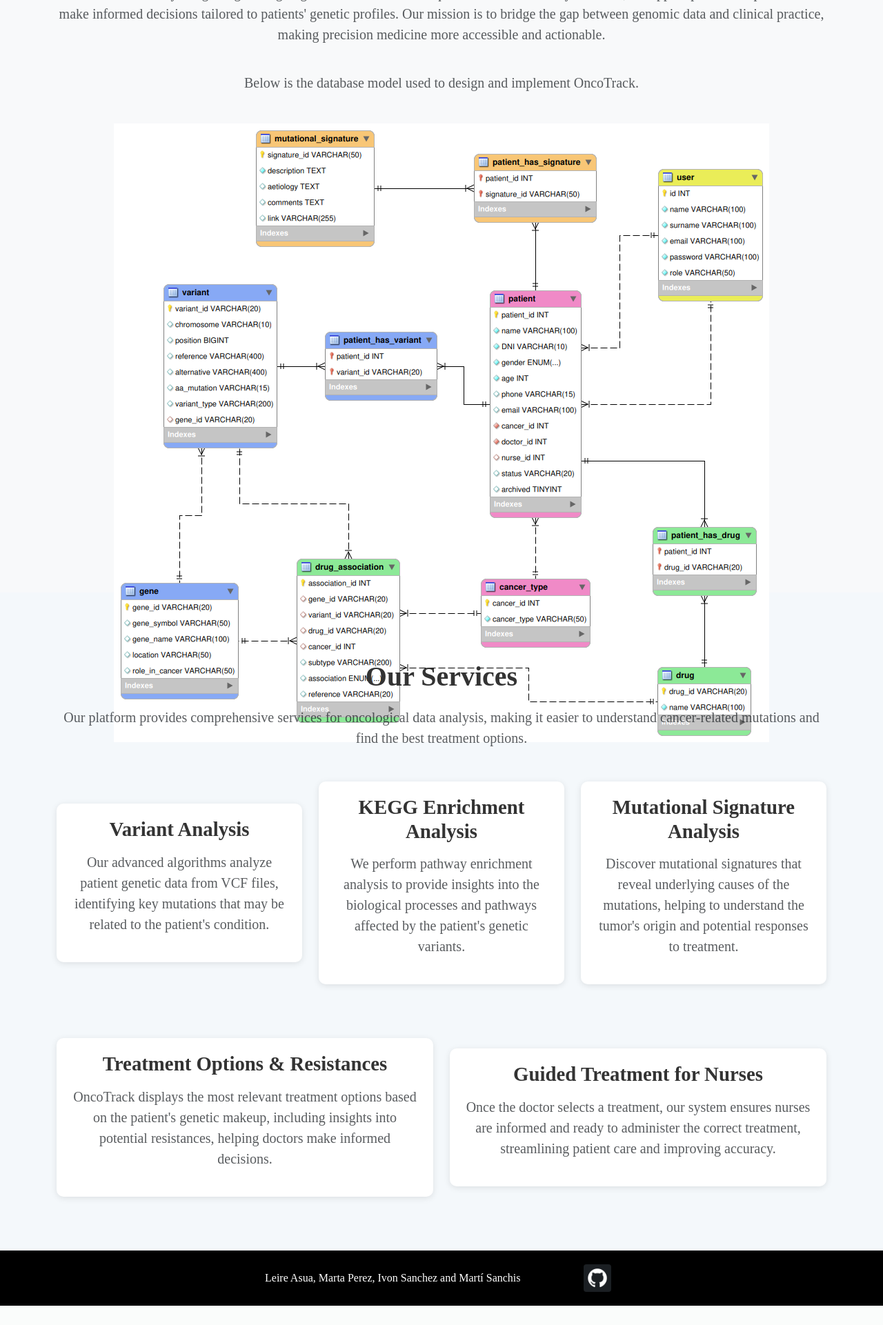
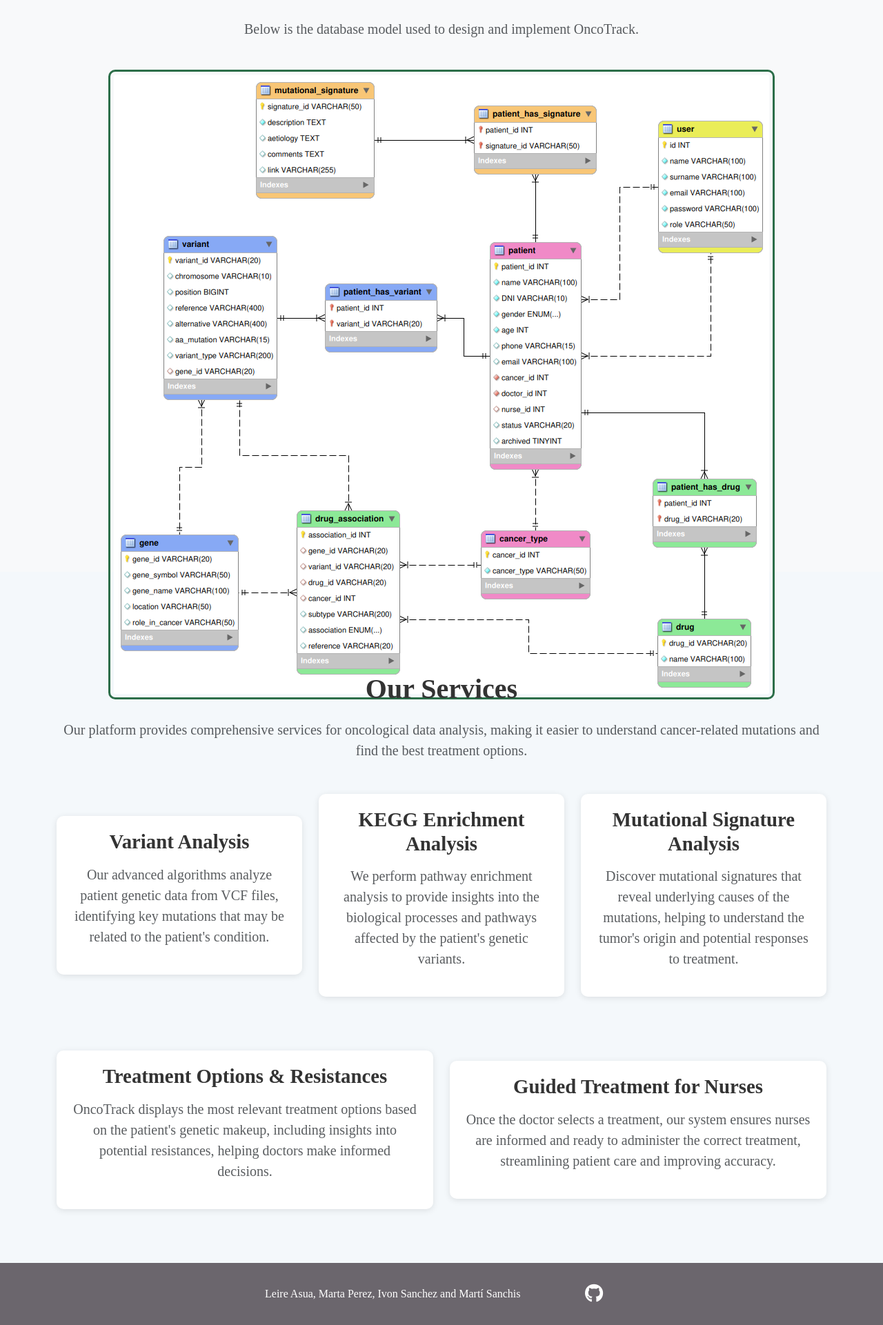
Before and after one commit to marti-sanchis/oncotrack, a Flask app: page / in a window 1280 px wide. Shown: the part 1301-3222 px from the top of the page at 69% size. Before the commit the page ends 3194 px from the top, so only its background shows below. Run offline with Flask 3, Linux system fonts and the light colour scheme; parts of the project's set-up code (start-up, migrations or seed data) failed here and were passed over.

Commit message:
cambios estéticos

```diff
--- a/static/css/custom.css
+++ b/static/css/custom.css
@@ -281,7 +293,7 @@ footer {
     width: 100%;
     display: flex;
     justify-content: center;
-    background: #000;
+    background: #6b666d;
     padding: 20px 0;
     position: absolute;
 }
@@ -302,18 +314,22 @@ footer {
 
 .social-links a {
     margin: 0 10px;
+    display: inline-flex;
+    align-items: center;
+    justify-content: center;
+    width: 50px;
+    height: 50px;
+    border-radius: 50%;
+    transition: background-color 0.3s ease, transform 0.3s ease;
+    text-decoration: none;
+    color: white; /* Color del icono */
+    font-size: 27px; /* Tamaño del icono */
 }
 
-  .social-links img {
-    width: 40px;
-    height: 40px;
-    border-radius: 10%; /* Makes the icons circular */
-    transition: transform 0.3s ease;
+.social-links a:hover {
+    transform: scale(1.1);
 }
 
-  .social-links img:hover {
-    transform: scale(1.1); /* Slight zoom effect on hover */
-  }
 
 /* Flexbox to center the cards */
 .row {
@@ -440,6 +461,13 @@ input, select {
     max-height: 100px; /* Evita que sea demasiado grande */
     width: auto; /* Mantiene la proporción */
 }
+
+.img-bordered {
+    border: 3px solid #2C6E49; /* Color verde oscuro, ajusta según necesites */
+    border-radius: 10px; /* Bordes redondeados opcionales */
+    padding: 5px; /* Espaciado opcional entre la imagen y el borde */
+}
+
 
 /* -- Sing up -- */
 .form-signin {
--- a/templates/base.html
+++ b/templates/base.html
@@ -17,6 +17,7 @@
     <!-- Include custom CSS-->
     <link href="{{ url_for('static', filename='css/custom.css') }}" rel="stylesheet">
     <link rel="icon" type="image/x-icon" sizes="180x180" href="{{ url_for('static', filename='img/icon.ico') }}">
+    <link rel="stylesheet" href="https://cdnjs.cloudflare.com/ajax/libs/font-awesome/6.5.1/css/all.min.css">
 
 </head>
 
@@ -45,7 +46,7 @@
                         <a class="nav-link" href="{{ url_for('home') }}#about">About</a>
                     </li>
                     <li class="nav-item">
-                        <a class="nav-link" href="{{ url_for('home') }}#services">Our servives</a>
+                        <a class="nav-link" href="{{ url_for('home') }}#services">Our services</a>
                     </li>
                     <!-- Person Icon Dropdown -->
                     <li class="nav-item dropdown">
--- a/templates/home.html
+++ b/templates/home.html
@@ -5,7 +5,7 @@
 
 <!-- Introduction Section -->
 <section class="introduction" id="intro">
-    <div class="container-fluid text-center py-5">
+    <div class="container-fluid text-center">
         <h1 class="display-4 logo-container">Welcome to
             <img src="{{ url_for('static', filename='img/logo2.png') }}" class="logo-img">
         </h1>
@@ -19,17 +19,17 @@
 
 <!-- About Us Section -->
 <section class="about-us bg-light" id="about">
-    <div class="container text-center py-5">
+    <div class="container text-center">
         <h1>About Us</h1>
         <p class="text-muted">We are four students of the Master's in Bioinformatics for Health Sciences at UPF. This application was developed as part of our Databases and Web Development course, where we aimed to integrate bioinformatics and healthcare to create a tool that supports healthcare professionals in cancer treatment decisions.</p>
         <p class="text-muted">OncoTrack is a platform designed to assist doctors and nurses in analyzing genetic data and providing personalized cancer treatment recommendations. By integrating cutting-edge bioinformatics techniques with a user-friendly interface, the app helps medical professionals make informed decisions tailored to patients' genetic profiles. Our mission is to bridge the gap between genomic data and clinical practice, making precision medicine more accessible and actionable.</p>
         <p class="text-muted">Below is the database model used to design and implement OncoTrack.</p>
-        <img src="static/img/model.png" alt="OncoTrack Database Model" class="img-fluid mt-4" />
+        <img src="static/img/model.png" alt="OncoTrack Database Model" class="img-fluid mt-4 img-bordered" />
     </div>
 </section>
 
 <!-- Our Services Section -->
-<section class="our-services py-5" id="services">
+<section class="our-services py-5 mt-5" id="services">
     <div class="container text-center">
         <h1>Our Services</h1>
         <p class="lead text-muted">Our platform provides comprehensive services for oncological data analysis, making it easier to understand cancer-related mutations and find the best treatment options.</p>
@@ -86,7 +86,7 @@
         <span>Leire Asua, Marta Perez, Ivon Sanchez and Martí Sanchis</span>
         <div class="social-links">
             <a href="https://github.com/marti-sanchis/oncotrack" target="_blank" aria-label="GitHub">
-              <img src="static/img/github-icon.png" alt="GitHub">
+                <i class="fab fa-github"></i>
             </a>
         </div>
     </div>
```
Also changed, not shown: other parts of static/css/custom.css (+67 -13 lines), templates/doctor_space.html (+7 -5 lines), templates/patient_details.html (+35 -16 lines). Lines whose indentation alone changed are shown as unchanged.
